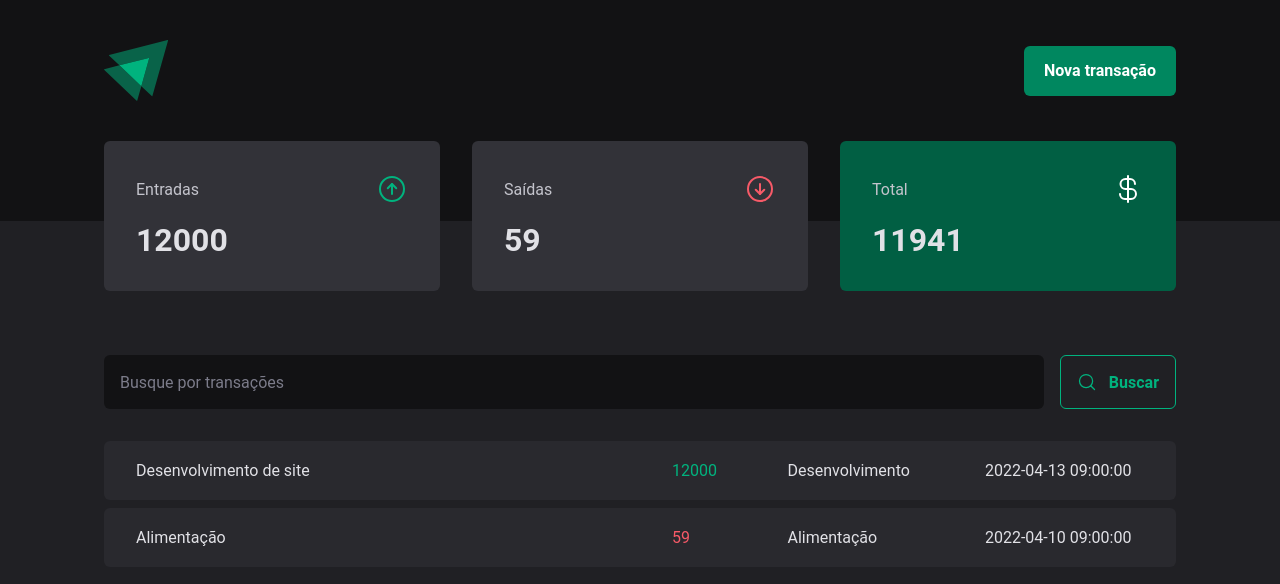
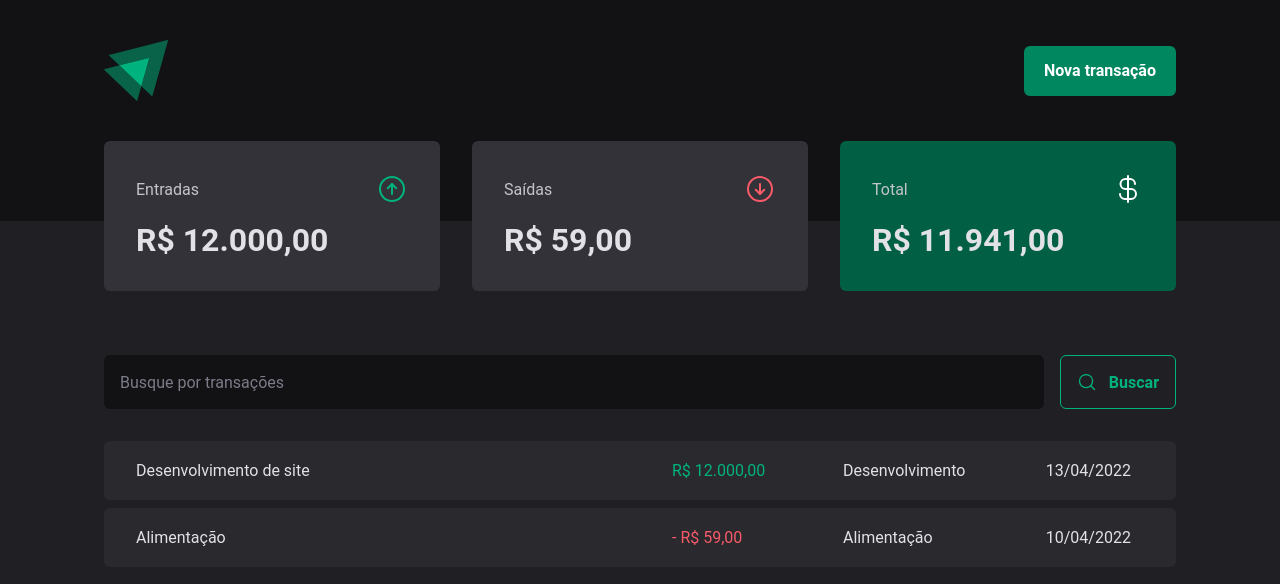
Before and after one commit to francelinom/td-money, a React app: page / in a window 1280 px wide. Shown: the top 584 px of the page. Built offline with nearby package versions, Linux system fonts and the light colour scheme; data requests are answered from the project's data file; the HTML template or start-up script is replaced by a standard one.

Commit message:
feat: creating utils to formater

```diff
--- a/src/components/Summary/index.tsx
+++ b/src/components/Summary/index.tsx
@@ -2,6 +2,7 @@
 import { SummaryCard, SummaryContainer } from "./styles";
 import { useContext } from "react";
 import { TransactionContext } from "../../contexts/TransactionsContext";
+import { priceFormatter } from "../../utils/formatters";
 
 export function Summary() {
     const { transactions } = useContext(TransactionContext)
@@ -24,21 +25,21 @@
                     <span>Entradas</span>
                     <ArrowCircleUp size={32} color="#00b37e" />
                 </header>
-                <strong>{summary.income}</strong>
+                <strong>{priceFormatter.format(summary.income)}</strong>
             </SummaryCard>
             <SummaryCard>
                 <header>
                     <span>Saídas</span>
                     <ArrowCircleDown size={32} color="#f75a68" />
                 </header>
-                <strong>{summary.outcome}</strong>
+                <strong>{priceFormatter.format(summary.outcome)}</strong>
             </SummaryCard>
             <SummaryCard variant="green">
                 <header>
                     <span>Total</span>
                     <CurrencyDollar size={32} color="#fff" />
                 </header>
-                <strong>{summary.total}</strong>
+                <strong>{priceFormatter.format(summary.total)}</strong>
             </SummaryCard>
         </SummaryContainer>
     );
--- a/src/pages/Transactions/index.tsx
+++ b/src/pages/Transactions/index.tsx
@@ -4,6 +4,7 @@
 import { SearchForm } from "../components/SearchForm";
 import { PriceHighlight, TransactionsContainer, TransactionsTable } from "./styles";
 import { TransactionContext } from "../../contexts/TransactionsContext";
+import { dateFormatter, priceFormatter } from "../../utils/formatters";
 
 export function Transactions() {
     const { transactions } = useContext(TransactionContext)
@@ -23,11 +24,12 @@
                                     <td width="50%">{transaction.description}</td>
                                     <td>
                                         <PriceHighlight variant={transaction.type}>
-                                            {transaction.price}
+                                            {transaction.type === "outcome" && "- "}
+                                            {priceFormatter.format(transaction.price)}
                                         </PriceHighlight>
                                     </td>
                                     <td>{transaction.category}</td>
-                                    <td>{transaction.createdAt}</td>
+                                    <td>{dateFormatter.format(new Date(transaction.createdAt))}</td>
                                 </tr>
                             )
                         })}
--- /dev/null
+++ b/src/utils/formatters.ts
@@ -0,0 +1,6 @@
+export const dateFormatter = new Intl.DateTimeFormat("pt-BR");
+
+export const priceFormatter = new Intl.NumberFormat("pt-BR", {
+  style: "currency",
+  currency: "BRL",
+});
```
